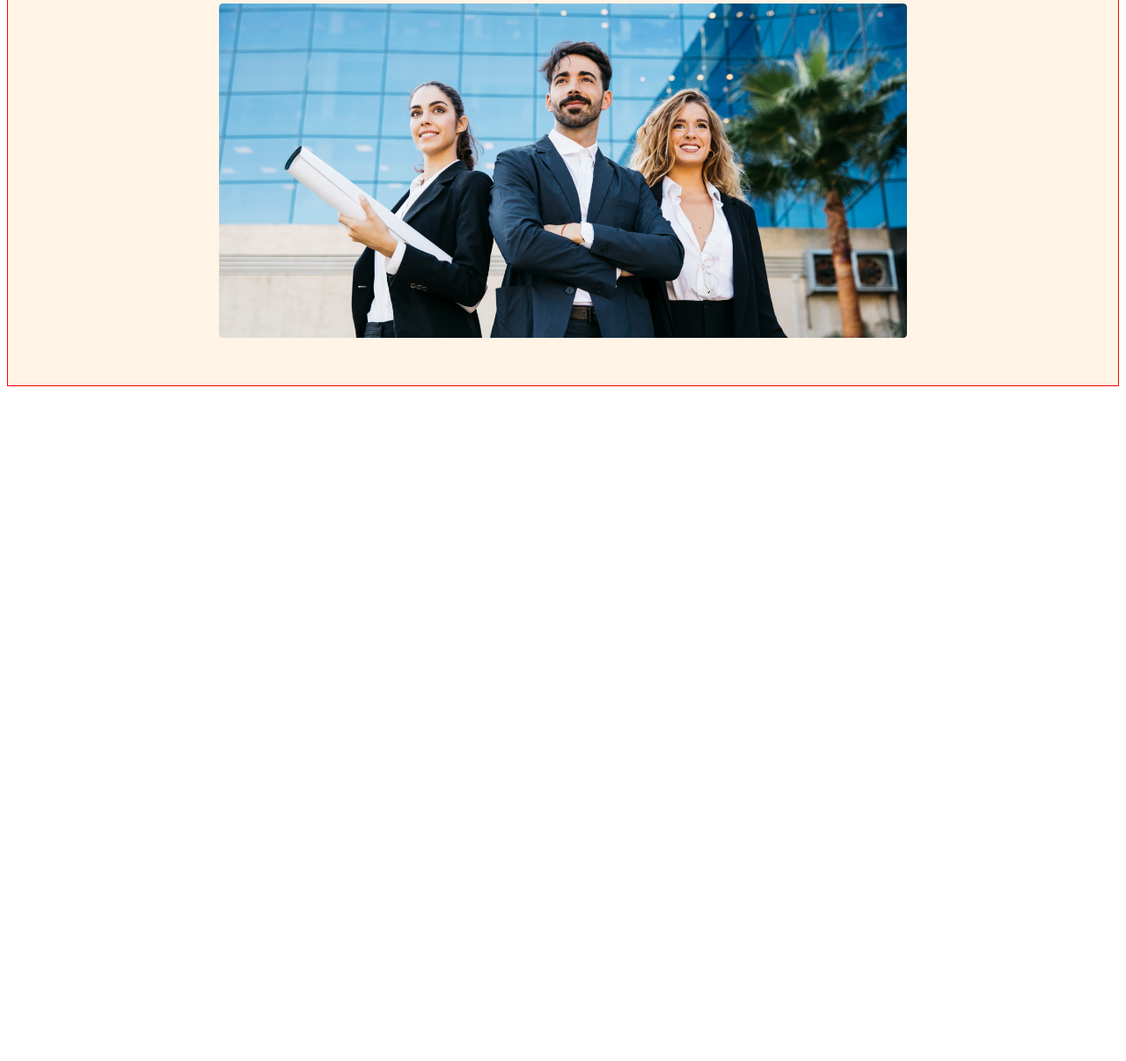
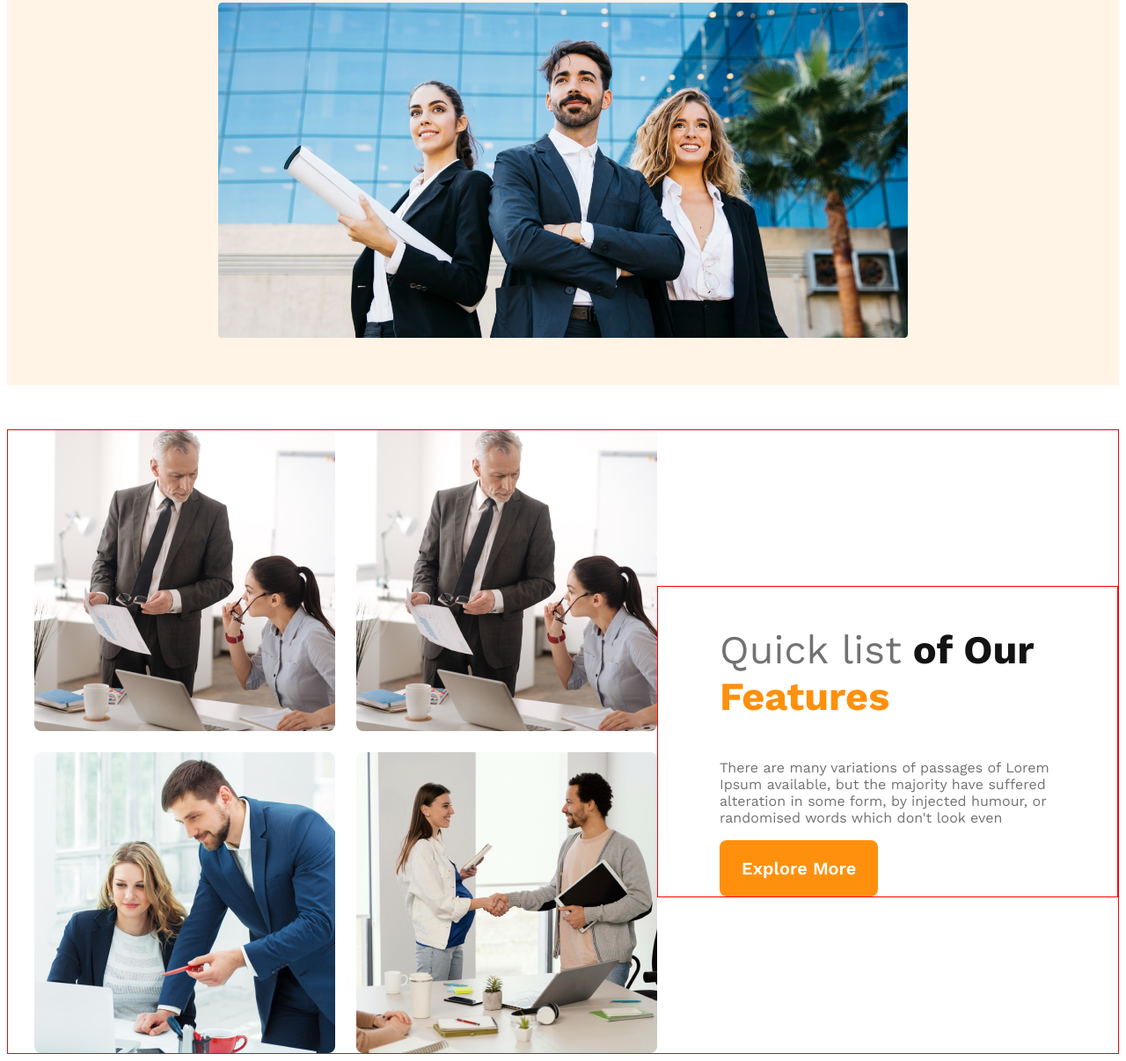
Before and after one commit to Diptaroy72/g3-architect-website, a plain HTML site: page index.html in a window 1280 px wide. Shown: the part 574-1780 px from the top of the page at 88% size. Before the commit the page ends 1021 px from the top, so only its background shows below. Drawn offline with nearby package versions, Linux system fonts and the light colour scheme.

Commit message:
feature one part added

```diff
--- a/index.html
+++ b/index.html
@@ -34,7 +34,22 @@
     <!-- Main -->
 
     <main>
-
+    <!-- Team Features section -->
+        <section class="teams-container">
+            <div class="teams-img-container">
+                <img src="images/team1.png" alt="">
+                <img src="images/team1.png" alt="">
+                <img src="images/team3.png" alt="">
+                <img src="images/team4.png" alt="">
+            </div>
+            <div class="teams-content">
+                <h3 class="teams-title"><span class="quick">Quick list</span> <span class="of-our">of Our</span> <span class="feature">Features</span></h3>
+                <p class="teams-description">
+                    There are many variations of passages of Lorem Ipsum available, but the majority have suffered alteration in some form, by injected humour, or randomised words which don't look even
+                </p>
+                <button class="btn-primary">Explore More</button>
+            </div>
+        </section>
     </main>
 
     <!-- footer -->
--- a/styles/architect.css
+++ b/styles/architect.css
@@ -24,8 +24,9 @@
 
 header{
     background: rgba(255, 144, 14, 0.10);
-    border: 1px solid red;
+    /* border: 1px solid red; */
     padding: 50px 240px;
+    margin-bottom: 50px;
 }
 
 nav{
@@ -106,3 +107,51 @@ nav li a{
     }
 
 }
+
+/* Main part */
+
+main{
+    max-width: 1440px;
+    margin: 0 auto;
+    border: 1px solid red;
+}
+
+/* Teams styles */
+
+.teams-container{
+    display: flex;
+    align-items: center;
+}
+.teams-img-container{
+    display: grid;
+    grid-template-columns: repeat(2, 1fr);
+    gap: 24px;
+
+    margin-left: 30px;
+}
+.teams-content{
+    border: 1px solid red;
+    padding-left: 70px;
+    padding-right: 70px;
+
+}
+.teams-title{
+    font-size: 45px;
+}
+.teams-description{
+    color: #727272;
+    font-size: 16px;
+    font-weight: 400;
+}
+.quick{
+    color: #727272;
+    font-weight: 500;
+}
+.of-our{
+    color: #131313;
+    font-weight: 700;
+}
+.feature{
+    color: #FF900E;
+    font-weight: 700;
+}
```
